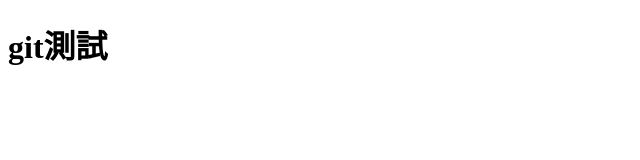
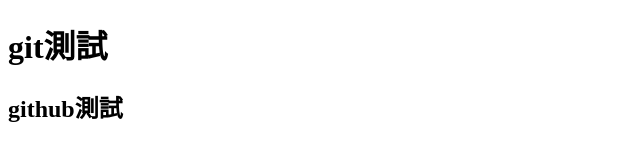
Before and after one commit to Lin2266/gittest, a plain HTML site: page index.html in a window 1280 px wide. Shown: the whole page, without its empty margins (0-640 px from the left). Drawn offline with Linux system fonts and the light colour scheme.

Commit message:
github提交測試

```diff
--- a/index.html
+++ b/index.html
@@ -8,5 +8,6 @@
 </head>
 <body>
     <h1>git測試</h1>
+    <h2>github測試</h2>
 </body>
 </html>
```
